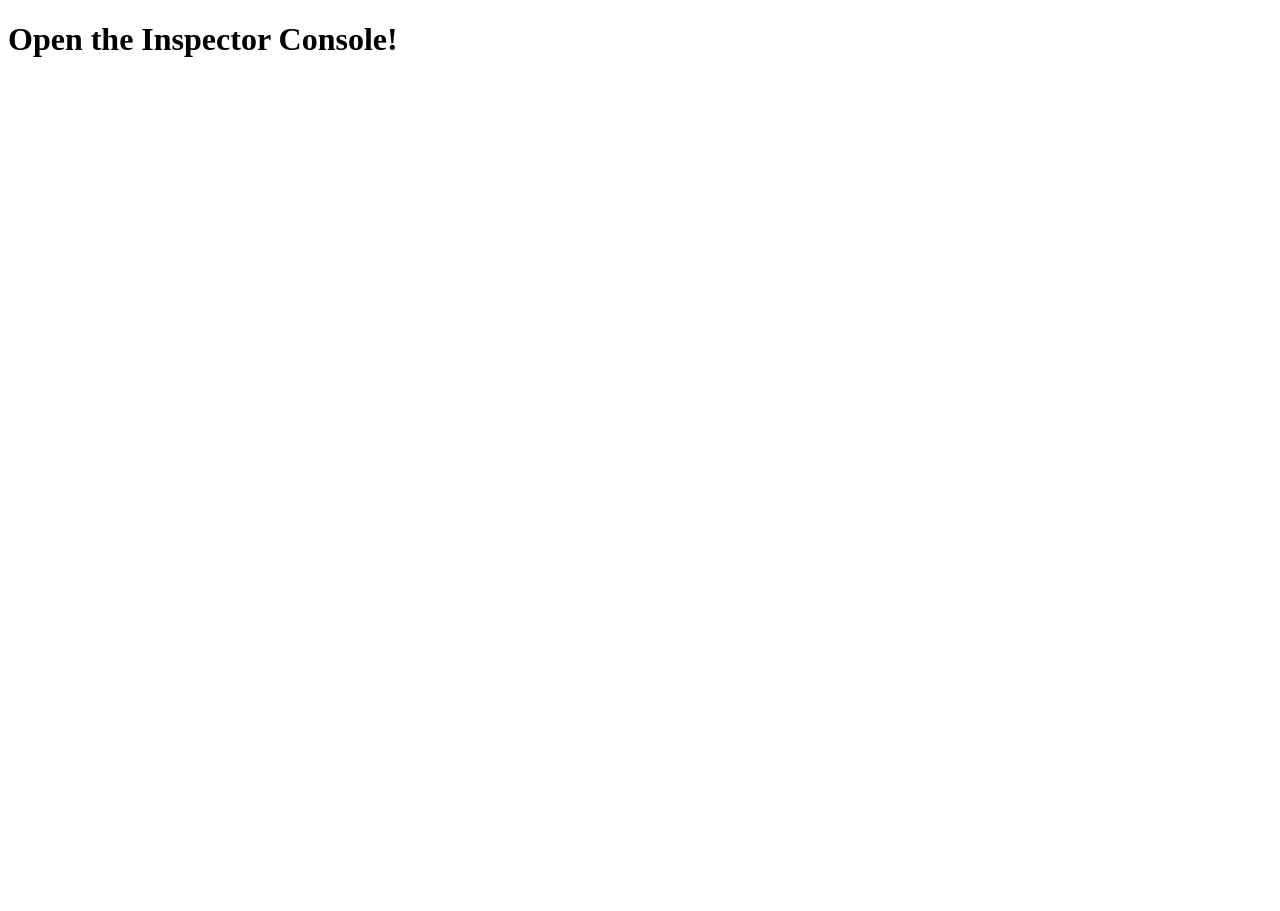
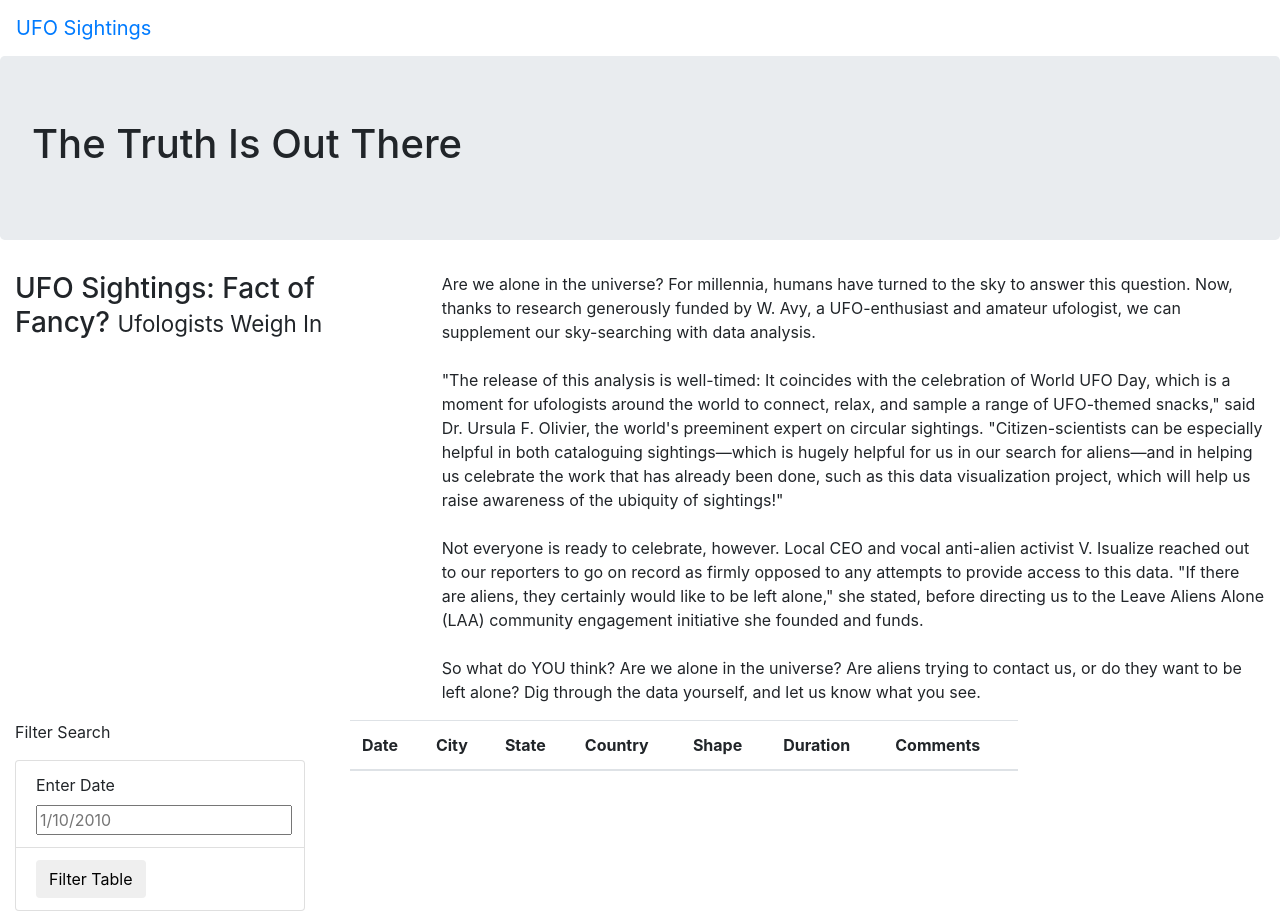
Before and after one commit to JacquelineCl/UFOs, a plain HTML site: page index.html in a window 1280 px wide. Before the commit the page ends 800 px from the top, so only its background shows below. Drawn offline with nearby package versions, Linux system fonts and the light colour scheme.

Commit message:
through 11.6.1

```diff
--- a/index.html
+++ b/index.html
@@ -1,16 +1,78 @@
 <!DOCTYPE html>
 <html lang="en">
 <head>
-  <meta charset="UTF-8">
-  <meta name="viewport" content="width=device-width, initial-scale=1.0">
-  <meta http-equiv="X-UA-Compatible" content="ie=edge">
-  <title>UFOs</title>
-  <script src="https://d3js.org/d3.v7.min.js"></script>
+    <meta charset="UTF-8">
+    <meta http-equiv="X-UA-Compatible" content="IE=edge">
+    <meta name="viewport" content="width=device-width, initial-scale=1.0">
+    <title>UFO Finder</title>
+    <link
+      rel="stylesheet"
+      href="https://maxcdn.bootstrapcdn.com/bootstrap/4.0.0/css/bootstrap.min.css"
+      integrity="sha384-Gn5384xqQ1aoWXA+058RXPxPg6fy4IWvTNh0E263XmFcJlSAwiGgFAW/dAiS6JXm"
+      crossorigin="anonymous"
+    />
+    <link rel="stylesheet" href="static/css/style.css">
+    <script src="https://d3js.org/d3.v7.min.js"></script>
 </head>
 <body>
-  <h1>Open the Inspector Console!</h1>
+    <div class="wrapper">
+        <nav class="navbar navbar-expand-lg">
+            <a class="navbar-brand" href="index.html">UFO Sightings</a>
+        </nav>
+    </div>
+    <div class="jumbotron">
+        <h1>The Truth Is Out There</h1>
+    </div>
+    <div class="container-fluid">
+        <div class="row">
+          <div class="col-md-4">
+            <h3>UFO Sightings: Fact of Fancy? <small>Ufologists Weigh In</small></h3>
+          </div>
+          <div class="col-md-8">
+            <p>
+              Are we alone in the universe? For millennia, humans have turned to the sky to answer this question. Now, thanks to research generously funded by W. Avy, a UFO-enthusiast and amateur ufologist, we can supplement our sky-searching with data analysis.<br><br>"The release of this analysis is well-timed: It coincides with the celebration of World UFO Day, which is a moment for ufologists around the world to connect, relax, and sample a range of UFO-themed snacks," said Dr. Ursula F. Olivier, the world's preeminent expert on circular sightings. "Citizen-scientists can be especially helpful in both cataloguing sightings—which is hugely helpful for us in our search for aliens—and in helping us celebrate the work that has already been done, such as this data visualization project, which will help us raise awareness of the ubiquity of sightings!"<br><br>Not everyone is ready to celebrate, however. Local CEO and vocal anti-alien activist V. Isualize reached out to our reporters to go on record as firmly opposed to any attempts to provide access to this data. "If there are aliens, they certainly would like to be left alone," she stated, before directing us to the Leave Aliens Alone (LAA) community engagement initiative she founded and funds.<br><br>So what do YOU think? Are we alone in the universe? Are aliens trying to contact us, or do they want to be left alone? Dig through the data yourself, and let us know what you see.
+
+
+            </p>
+          </div>
+        </div>
+      </div>
+      <div class="container-fluid">
+        <div class="row">
+          <div class="col-md-3">
+            <form>
+                <p>Filter Search</p>
+              </form>
+              <ul class="list-group">
+                <li class="list-group-item">
+                    <label for="date">Enter Date</label>
+                    <input type="text" placeholder="1/10/2010" id="datetime" />
+                </li>
+                <li class="list-group-item">
+                    <button id="filter-btn" type="button" class="btn btn-default">Filter Table</button>
+                </li>
+            </ul>
+          </div>
+          <div class="col-md-9">
+            <div class="col-md-9">
+                <table class="table table-striped">
+                  <thead>
+                    <tr>
+                        <th>Date</th>
+                        <th>City</th>
+                        <th>State</th>
+                        <th>Country</th>
+                        <th>Shape</th>
+                        <th>Duration</th>
+                        <th>Comments</th>
+                    </tr>
+                  </thead>
+                  <tbody></tbody>
+                </table>
+              </div>
+          </div>
+        </div>
+      </div>
 
 </body>
-<script src="data.js"></script>
-<script src="app.js"></script>
 </html>
```
